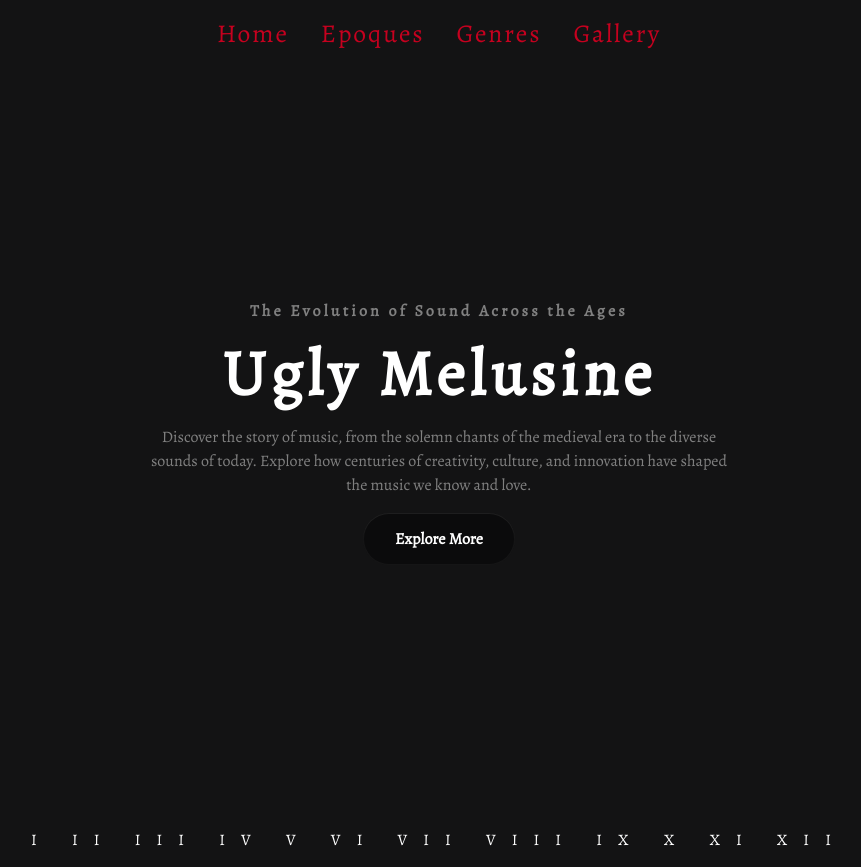
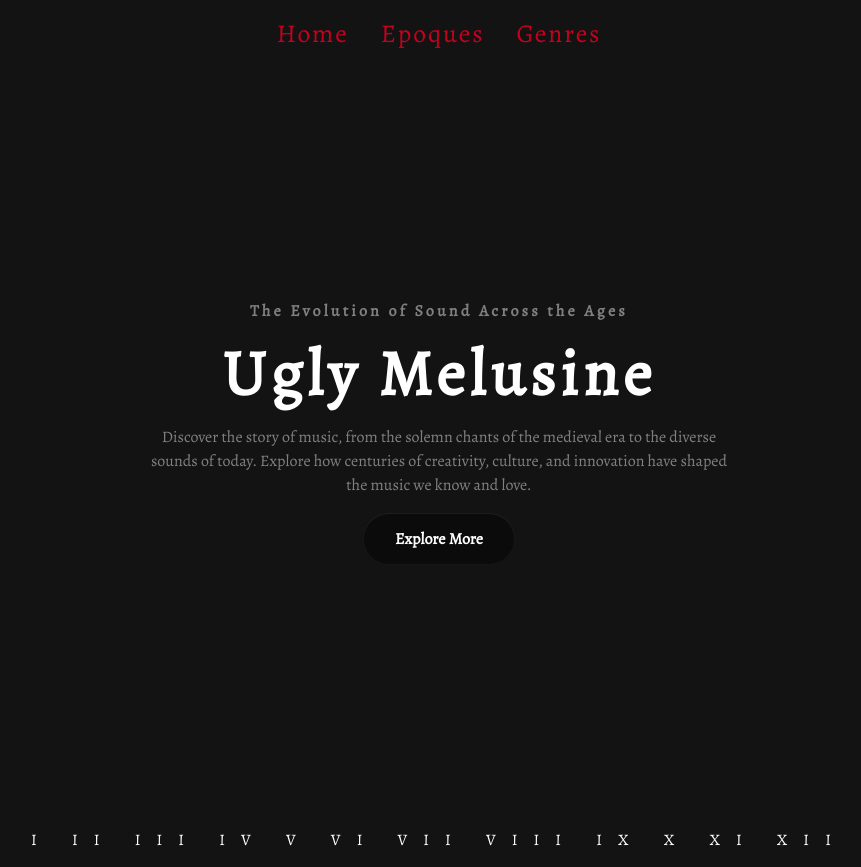
Before and after one commit to IShkuropiy/ugly-melusine, a React (Vite) app: page / in a window 1280 px wide. Shown: the whole page, without its empty margins (201-1062 px from the left). Built offline with nearby package versions, Linux system fonts and the light colour scheme.

Commit message:
removal of the old navbar

```diff
--- a/src/App.jsx
+++ b/src/App.jsx
@@ -1,6 +1,6 @@
 import React from 'react'
 import { Routes, Route, Link } from 'react-router-dom'
-import Navbar from './pages/Navbar'
+import Navbar from './components/Navbar'
 import Home from './pages/Home'
 import Epoques from './pages/Epoques'
 import Genres from './pages/Genres'
@@ -12,7 +12,7 @@ export default function App() {
   return (
 
     <div>
-       <Navbar />
+      <Navbar />
       <Routes>
         <Route path="/" element={<Home />} />
         <Route path="/epoques" element={<Epoques />} />
--- a/src/pages/Home.jsx
+++ b/src/pages/Home.jsx
@@ -1,6 +1,6 @@
 import React from 'react';
 import './Home.css';
-import Navbar from '../pages/Navbar';
+import Navbar from '../components/Navbar';
 
 export default function Home() {
     return (
--- a/src/pages/Navbar.css
+++ /dev/null
@@ -1,27 +0,0 @@
-.navbar {
-  padding: 1rem 0;
-  position: relative;
-  z-index: 2;
-  background-color: #131314;
-  color: #C6011F;
-}
-.navbar .navlist {
-  list-style: none;
-  margin: 0;
-  padding: 0;
-  display: flex;
-  justify-content: center;
-  gap: 2rem;
-}
-.navLink{
-  text-decoration: none;
-  color: #C6011F;
-  font-size: 1.6rem;
-  letter-spacing: 0.12rem;
-  cursor: pointer;
-}
-
-.navLink:hover {
-  text-decoration: none;
-  color: #fff;
-}
--- a/src/pages/Navbar.jsx
+++ /dev/null
@@ -1,17 +0,0 @@
-import React from 'react';
-import { NavLink } from "react-router-dom";
-import './Navbar.css';
-
-
-export default function Navbar() {
-    return (
-        <nav className="navbar">
-            <ul className="navlist">
-                <li><NavLink to="/" className={({ isActive }) => isActive ? "navLink active" : "navLink"}>Home</NavLink></li>
-                <li><NavLink to="/epoques" className={({ isActive }) => isActive ? "navLink active" : "navLink"}>Epoques</NavLink></li>
-                <li><NavLink to="/genres" className={({ isActive }) => isActive ? "navLink active" : "navLink"}>Genres</NavLink></li>
-                <li><NavLink to="/gallery" className={({ isActive }) => isActive ? "navLink active" : "navLink"}>Gallery</NavLink></li>
-            </ul>
-        </nav>
-    )
-}
```
Also changed, not shown: src/components/navData.js (deleted, +0 -17 lines).
